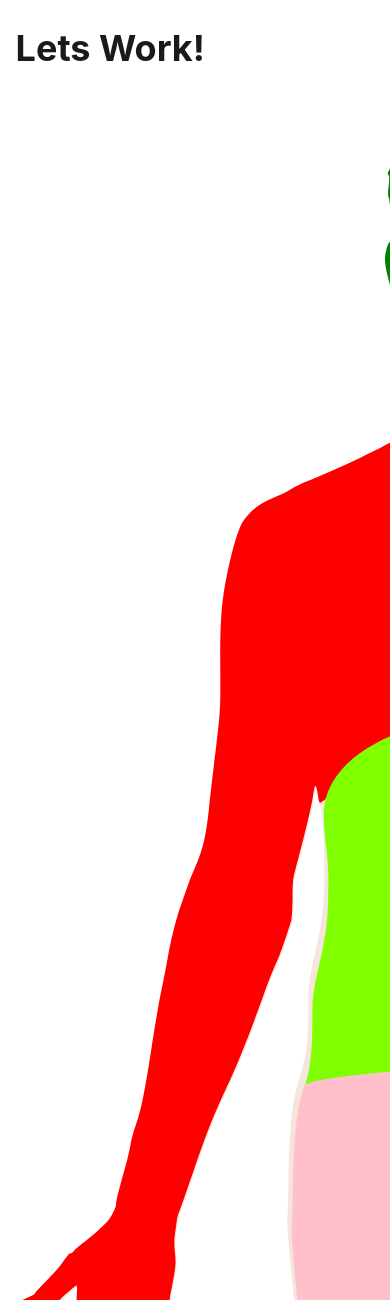
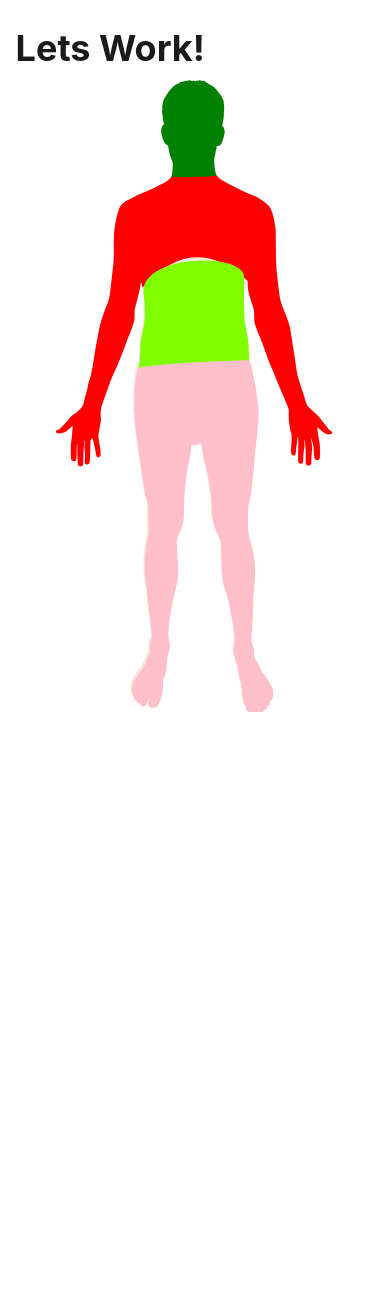
Before and after one commit to Project02Team5/FueGoals, a Node server app: page / in a window 390 px wide; the page is wider, and only the part inside the window is pictured. Shown: the part 73-1373 px from the top of that part. After the commit the page ends 785 px from the top of that part, so only its background shows below. Run offline with Node 20, Linux system fonts and the light colour scheme; a user stored in the database is signed in; data comes from the database, SQL or seed files in the repository; some libraries are stand-ins or nearby versions.

Commit message:
svg model scales responsively

```diff
--- a/public/css/svgstyles.css
+++ b/public/css/svgstyles.css
@@ -31,5 +31,16 @@ path#core:hover {
 }
 
 div#bodyDiagram {
+    flex-direction: column-reverse;
+    justify-content: center;
+    align-content: center;
+}
+
+#svg2 {
+    width: auto;
+    height: 75vh;
+}
+
+#bodyDiagram {
     text-align: center;
 }
--- a/views/homepage.handlebars
+++ b/views/homepage.handlebars
@@ -10,8 +10,7 @@
    xmlns="http://www.w3.org/2000/svg"
    xmlns:sodipodi="http://sodipodi.sourceforge.net/DTD/sodipodi-0.dtd"
    xmlns:inkscape="http://www.inkscape.org/namespaces/inkscape"
-   width="970"
-   height="2200"
+   viewBox="0 0 970 2200"
    id="svg2"
    sodipodi:version="0.32"
    inkscape:version="0.45.1"
```
Also changed, not shown: public/svgtest.html (+11 -2 lines).
